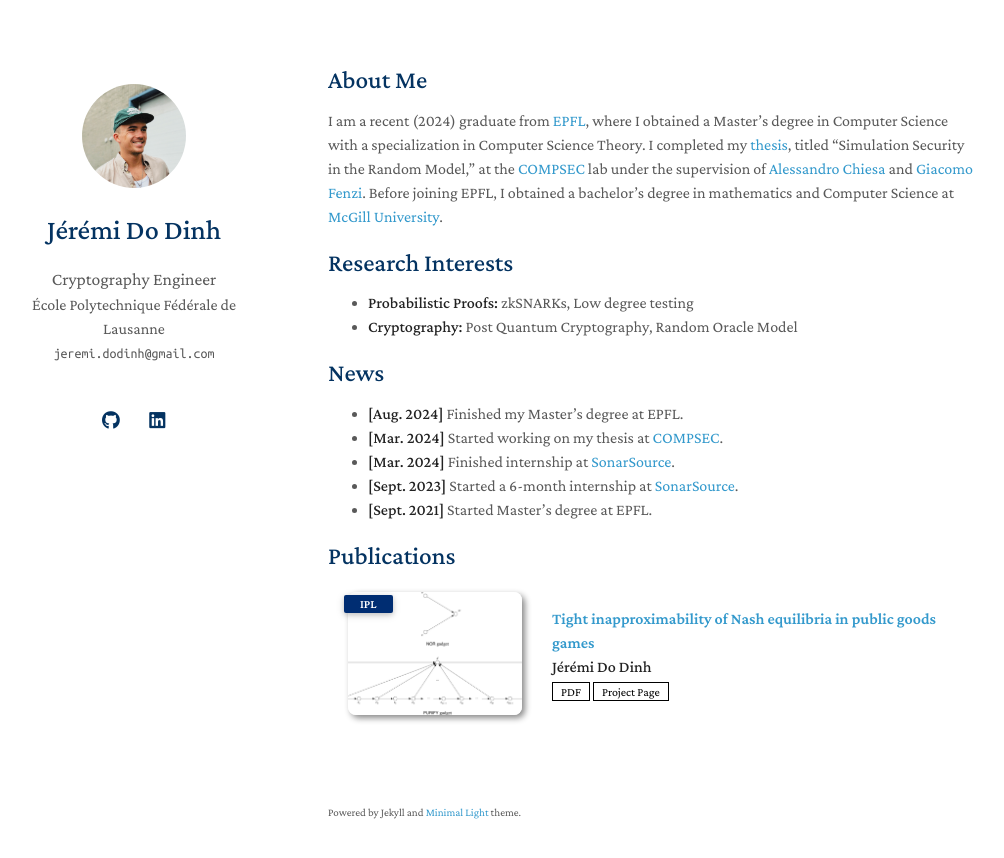
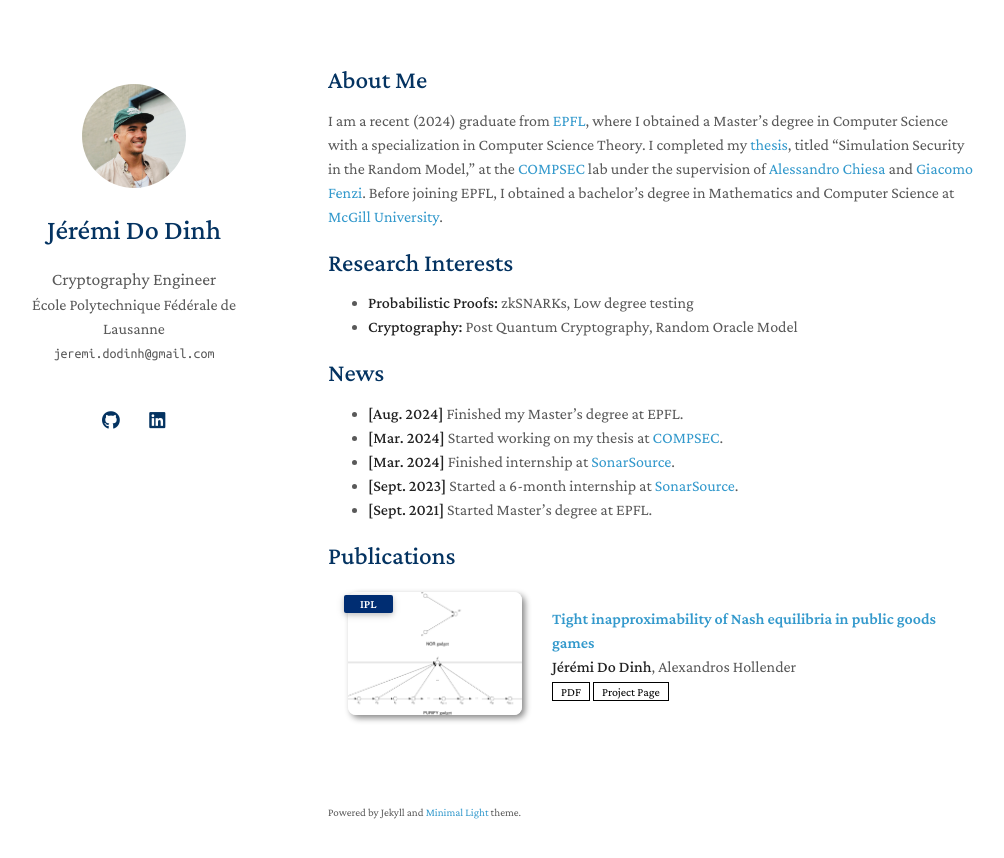
Before and after one commit to yaoyao-liu/minimal-light, a Jekyll site: the page built from index.md, in a window 1280 px wide. Shown: the top 858 px of the page, without its empty margins (142-1146 px from the left). Built offline with Jekyll 4.4.1, drawn with Linux system fonts in a browser that asks for light colours; a style sheet for code colours, icons or effects is not loaded; our own code applies the rules of GitHub Pages for plain Markdown files.

Commit message:
Add minor corrections

```diff
--- a/_data/publications.yml
+++ b/_data/publications.yml
@@ -1,6 +1,6 @@
 main:
   - title: Tight inapproximability of Nash equilibria in public goods games
-    authors: <strong>Jérémi Do Dinh</strong>
+    authors: <strong>Jérémi Do Dinh</strong>, Alexandros Hollender
     pdf: https://arxiv.org/pdf/2402.14198.pdf
     page: https://www.sciencedirect.com/science/article/pii/S0020019024000164?via%3Dihub
     journal: Information Processing Letters
--- a/index.md
+++ b/index.md
@@ -4,7 +4,7 @@ layout: homepage
 
 ## About Me
 
-I am a recent (2024) graduate from [EPFL](https://www.epfl.ch/en/), where I obtained a Master's degree in Computer Science with a specialization in Computer Science Theory. I completed my [thesis](./assets/files/m-thesis.pdf), titled "Simulation Security in the Random Model," at the [COMPSEC](https://compsec.epfl.ch/) lab under the supervision of [Alessandro Chiesa](https://ic-people.epfl.ch/~achiesa/) and [Giacomo Fenzi](https://gfenzi.io/). Before joining EPFL, I obtained a bachelor's degree in mathematics and Computer Science at [McGill University](https://www.mcgill.ca/).
+I am a recent (2024) graduate from [EPFL](https://www.epfl.ch/en/), where I obtained a Master's degree in Computer Science with a specialization in Computer Science Theory. I completed my [thesis](./assets/files/m-thesis.pdf), titled "Simulation Security in the Random Model," at the [COMPSEC](https://compsec.epfl.ch/) lab under the supervision of [Alessandro Chiesa](https://ic-people.epfl.ch/~achiesa/) and [Giacomo Fenzi](https://gfenzi.io/). Before joining EPFL, I obtained a bachelor's degree in Mathematics and Computer Science at [McGill University](https://www.mcgill.ca/).
 
 ## Research Interests
 
```
